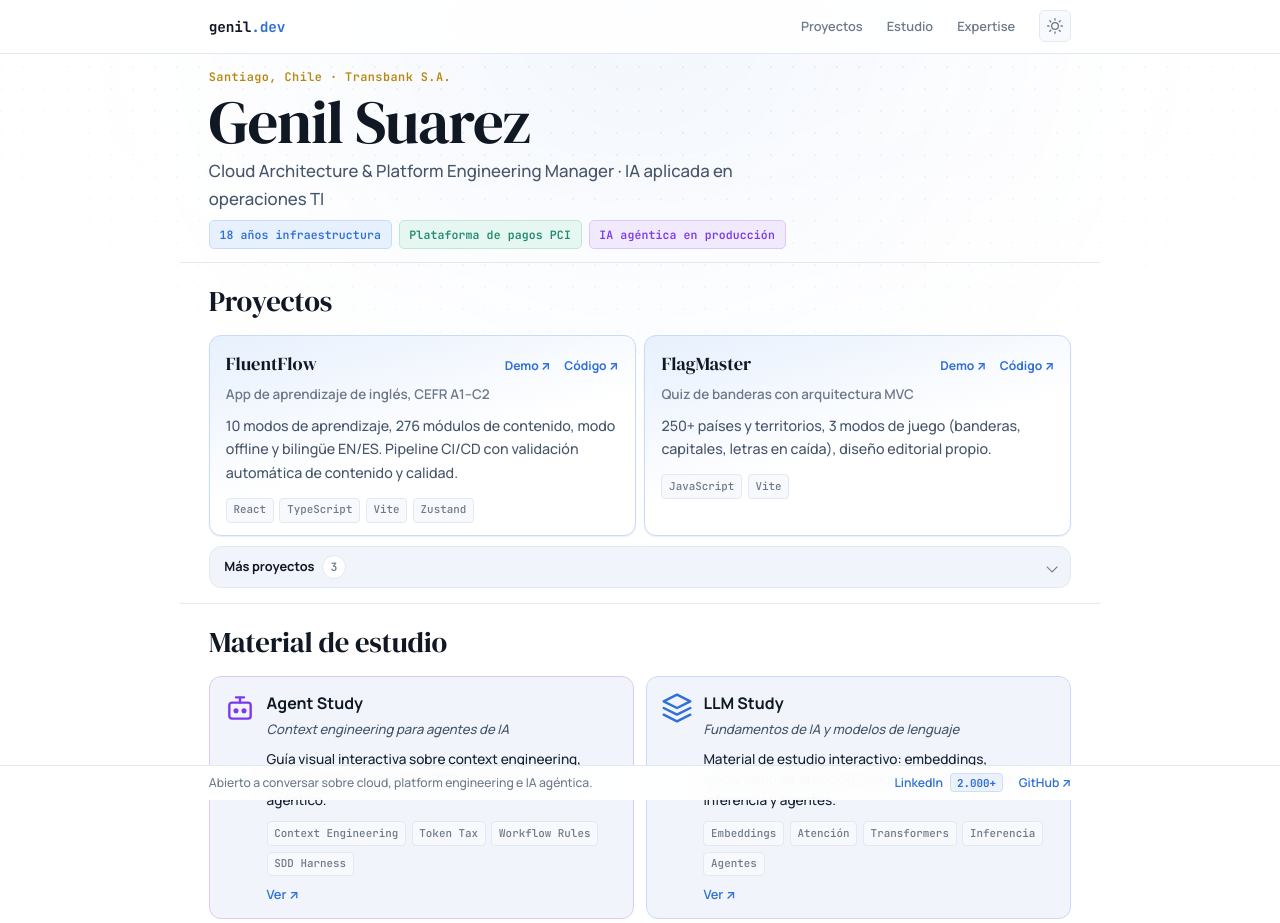
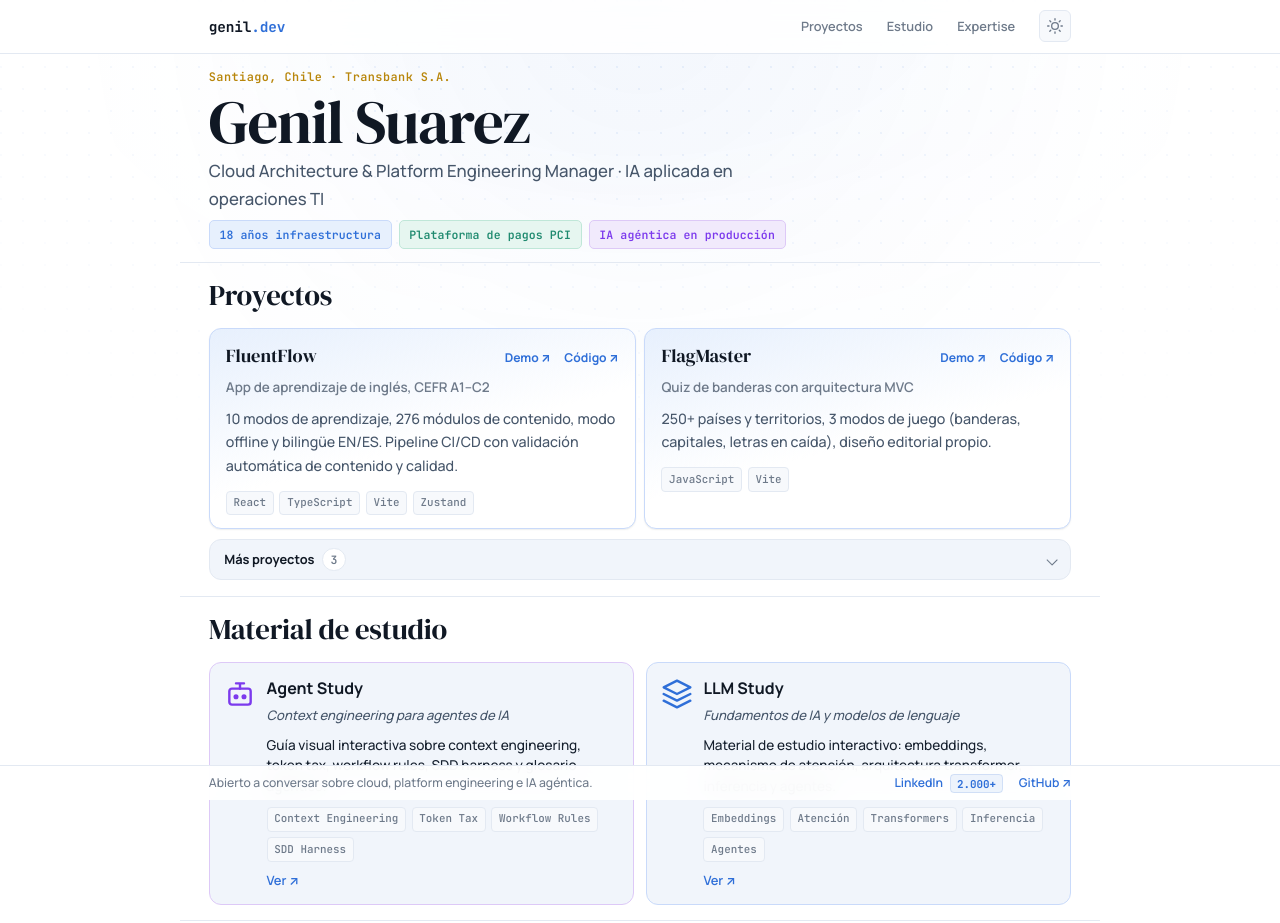
Before and after one commit to genilsuarez/genil-dev, a website built with Vite: page index.html in a window 1280 px wide. Shown: the top 923 px of the page. Built offline with nearby package versions, Linux system fonts and the light colour scheme.

Commit message:
style: reduce space above section titles

```diff
--- a/src/style.css
+++ b/src/style.css
@@ -350,7 +350,7 @@ a {
 .section {
   max-width: var(--max-width);
   margin: 0 auto;
-  padding: 0.95rem var(--space);
+  padding: 0.6rem var(--space) 0.95rem;
   border-top: 1px solid var(--border);
   scroll-margin-top: 4.5rem;
 }
@@ -360,7 +360,7 @@ a {
   font-weight: 400;
   font-size: clamp(1.5rem, 3.5vw, 1.8rem);
   color: var(--text-h);
-  margin: 0 0 0.6rem;
+  margin: 0 0 0.5rem;
   letter-spacing: -0.01em;
 }
 
```
